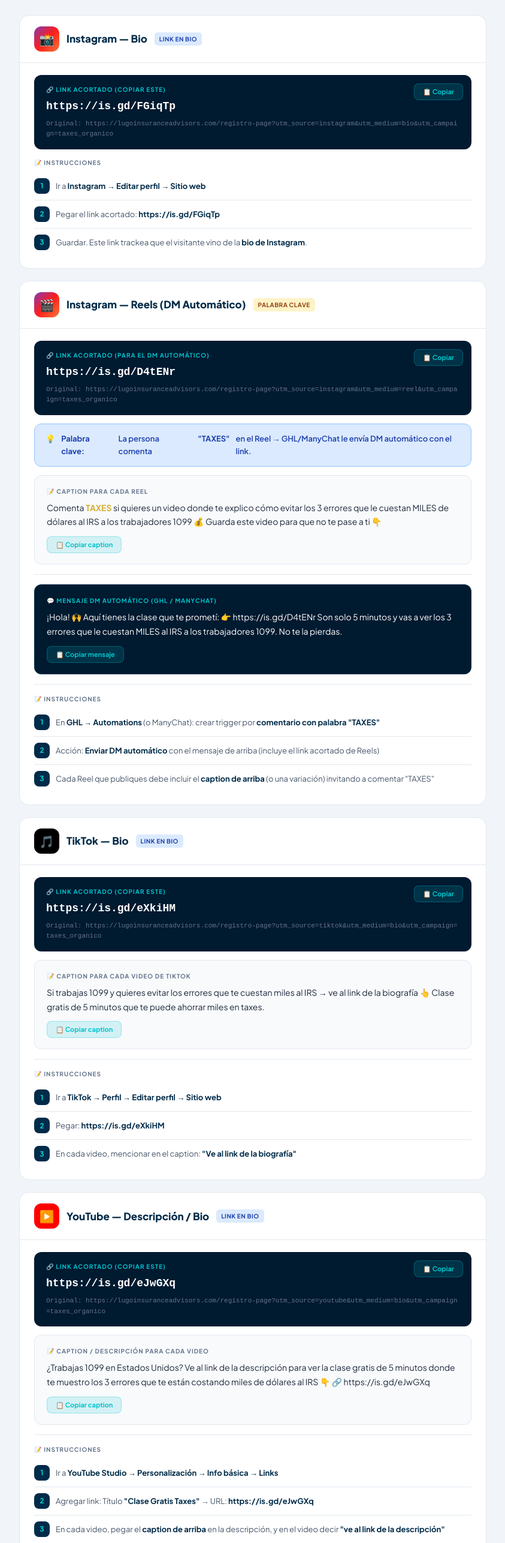
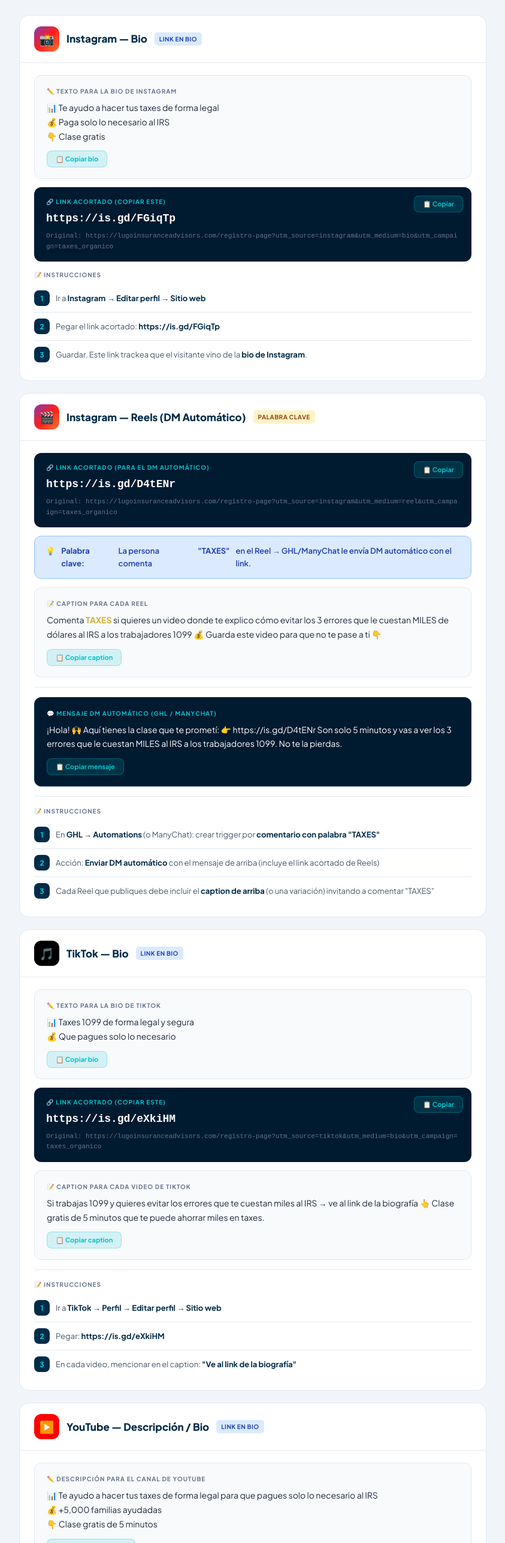
Before and after one commit to Velocity-sudo/jorge-vergara, a plain HTML site: page guia_utm_links_captions.html in a window 1280 px wide. Shown: the part 228-2800 px from the top of the page at 60% size, without its empty margins (218-1061 px from the left). Drawn offline with Linux system fonts and the light colour scheme.

Commit message:
Add bio text for Instagram, TikTok & YouTube

```diff
--- a/guia_utm_links_captions.html
+++ b/guia_utm_links_captions.html
@@ -293,6 +293,14 @@
                 <span class="badge badge-bio">LINK EN BIO</span>
             </div>
             <div class="section-body">
+                <div class="caption-box" style="margin-top:0; margin-bottom:14px;">
+                    <div class="caption-label">✏️ TEXTO PARA LA BIO DE INSTAGRAM</div>
+                    <div class="caption-text" id="bio-ig" style="white-space:pre-line;">📊 Te ayudo a hacer tus taxes de forma legal
+💰 Paga solo lo necesario al IRS
+👇 Clase gratis</div>
+                    <button class="copy-btn" style="position:static; margin-top:12px;" onclick="copyText('bio-ig', this)">📋 Copiar bio</button>
+                </div>
+
                 <div class="link-box">
                     <div class="link-label">🔗 Link acortado (copiar este)</div>
                     <div class="link-short" id="link-ig-bio">https://is.gd/FGiqTp</div>
@@ -388,6 +396,13 @@
                 <span class="badge badge-bio">LINK EN BIO</span>
             </div>
             <div class="section-body">
+                <div class="caption-box" style="margin-top:0; margin-bottom:14px;">
+                    <div class="caption-label">✏️ TEXTO PARA LA BIO DE TIKTOK</div>
+                    <div class="caption-text" id="bio-tt" style="white-space:pre-line;">📊 Taxes 1099 de forma legal y segura
+💰 Que pagues solo lo necesario</div>
+                    <button class="copy-btn" style="position:static; margin-top:12px;" onclick="copyText('bio-tt', this)">📋 Copiar bio</button>
+                </div>
+
                 <div class="link-box">
                     <div class="link-label">🔗 Link acortado (copiar este)</div>
                     <div class="link-short" id="link-tt-bio">https://is.gd/eXkiHM</div>
@@ -430,6 +445,14 @@
                 <span class="badge badge-bio">LINK EN BIO</span>
             </div>
             <div class="section-body">
+                <div class="caption-box" style="margin-top:0; margin-bottom:14px;">
+                    <div class="caption-label">✏️ DESCRIPCIÓN PARA EL CANAL DE YOUTUBE</div>
+                    <div class="caption-text" id="bio-yt" style="white-space:pre-line;">📊 Te ayudo a hacer tus taxes de forma legal para que pagues solo lo necesario al IRS
+💰 +5,000 familias ayudadas
+👇 Clase gratis de 5 minutos</div>
+                    <button class="copy-btn" style="position:static; margin-top:12px;" onclick="copyText('bio-yt', this)">📋 Copiar descripción</button>
+                </div>
+
                 <div class="link-box">
                     <div class="link-label">🔗 Link acortado (copiar este)</div>
                     <div class="link-short" id="link-yt-bio">https://is.gd/eJwGXq</div>
```
